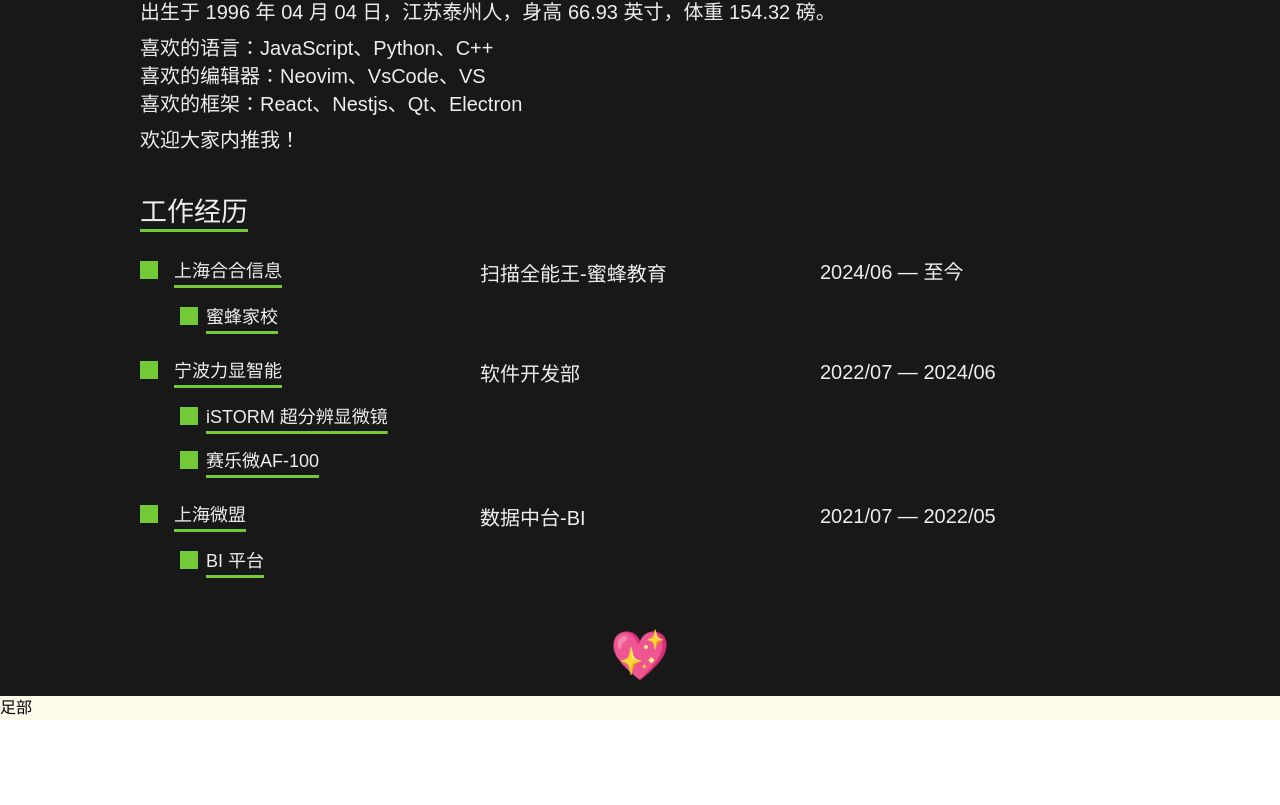
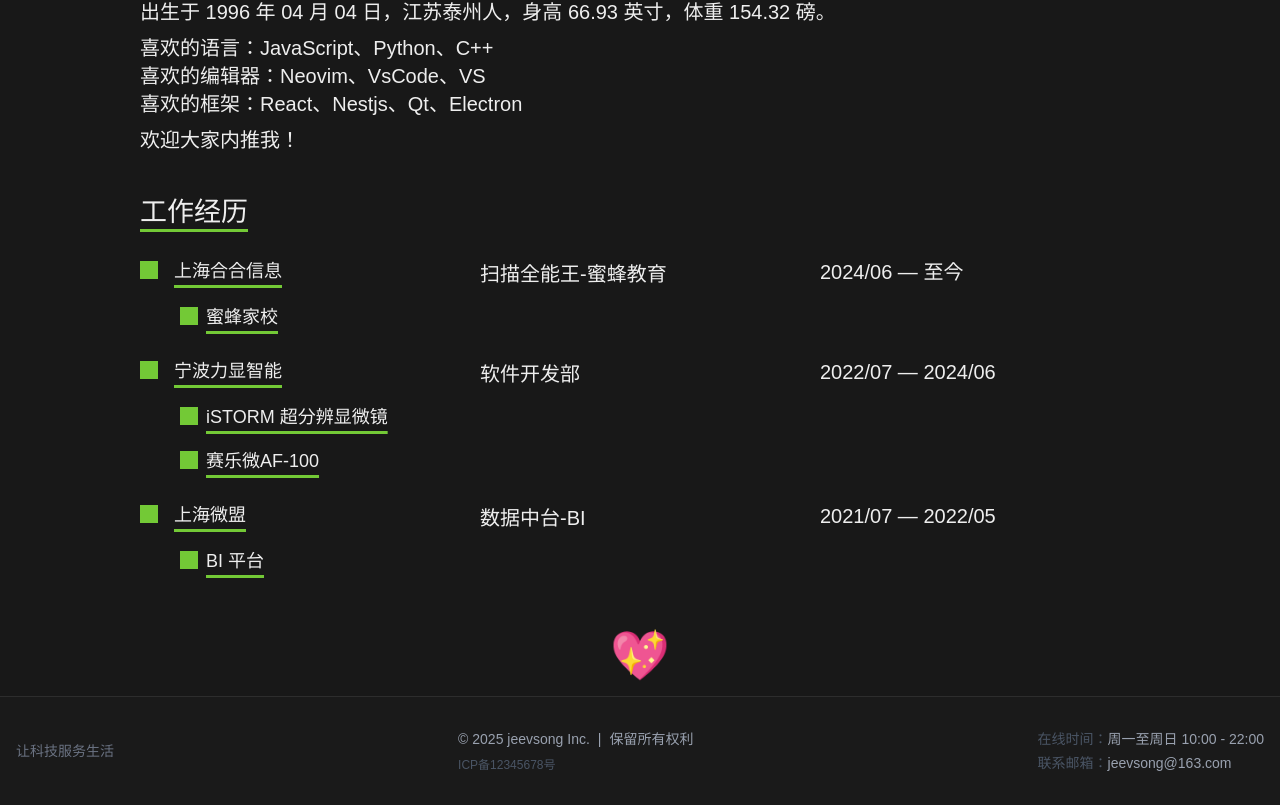
Before and after one commit to songjingwei/jeevsong-cv, a React (Vite) app: page /cv in a window 1280 px wide. Shown: the part 210-1015 px from the top of the page. Before the commit the page ends 930 px from the top, so only its background shows below. Built offline with nearby package versions, Linux system fonts and the light colour scheme; no server answers; a web font is replaced by a local one.

Commit message:
feat: 网站增加页脚

```diff
--- a/src/layout/MainLayout/components/Footer/index.tsx
+++ b/src/layout/MainLayout/components/Footer/index.tsx
@@ -1,8 +1,41 @@
 const Footer = () => {
   return (
-    <div className="h-8 bg-amber-50">
-      <h1>足部</h1>
-    </div>
+    <footer className="bg-[#1a1a1a] border-t border-[#2d2d2d]">
+      <div className="container mx-auto px-4 py-8">
+        {/* <!-- 内容容器 --> */}
+        <div className="flex flex-col md:flex-row justify-between items-center space-y-6 md:space-y-0">
+
+          {/* <!-- 品牌信息 --> */}
+          <div className="flex flex-col items-center md:items-start space-y-2">
+            <p className="text-sm text-gray-500">让科技服务生活</p>
+          </div>
+
+          {/* <!-- 版权声明 --> */}
+          <div className="text-center md:text-left">
+            <p className="text-gray-400 text-sm">
+              © 2025 jeevsong Inc.
+              <span className="mx-2">|</span>
+              保留所有权利
+            </p>
+            <p className="mt-2 text-xs text-gray-600">
+              ICP备12345678号
+            </p>
+          </div>
+
+          {/* <!-- 可选联系信息 --> */}
+          <div className="hidden lg:block space-y-1">
+            <p className="text-sm text-gray-400">
+              <span className="text-gray-600">在线时间：</span>
+              周一至周日 10:00 - 22:00
+            </p>
+            <p className="text-sm text-gray-400">
+              <span className="text-gray-600">联系邮箱：</span>
+              jeevsong@163.com
+            </p>
+          </div>
+        </div>
+      </div>
+    </footer>
   )
 
 }
--- a/src/pages/CV/index.tsx
+++ b/src/pages/CV/index.tsx
@@ -95,7 +95,7 @@
             }
           </ul>
         </div>
-        <div className='w-full mt-14 flex justify-center' >
+        <div className='w-full mt-4 md:mt-14 flex justify-center' >
           <LikeBtn />
         </div>
       </div>
```
